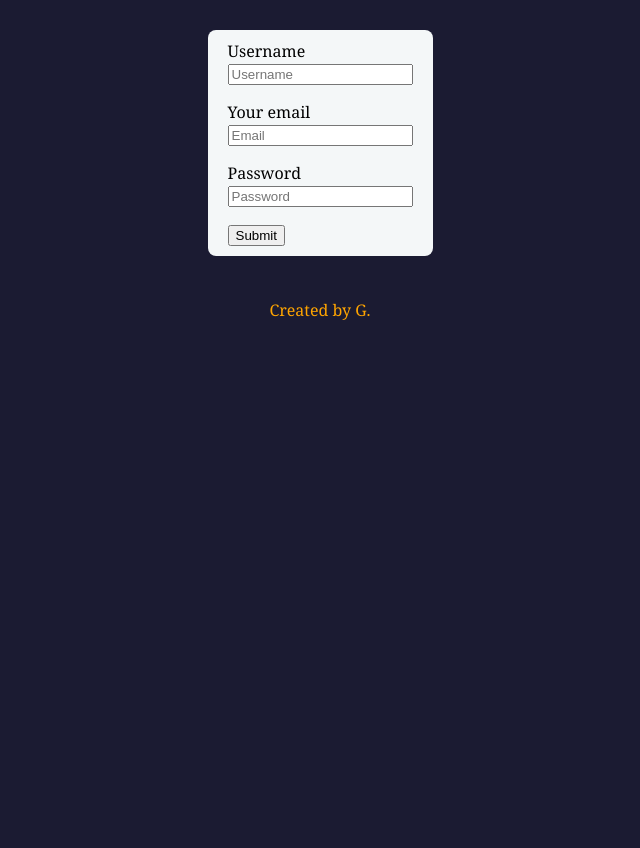
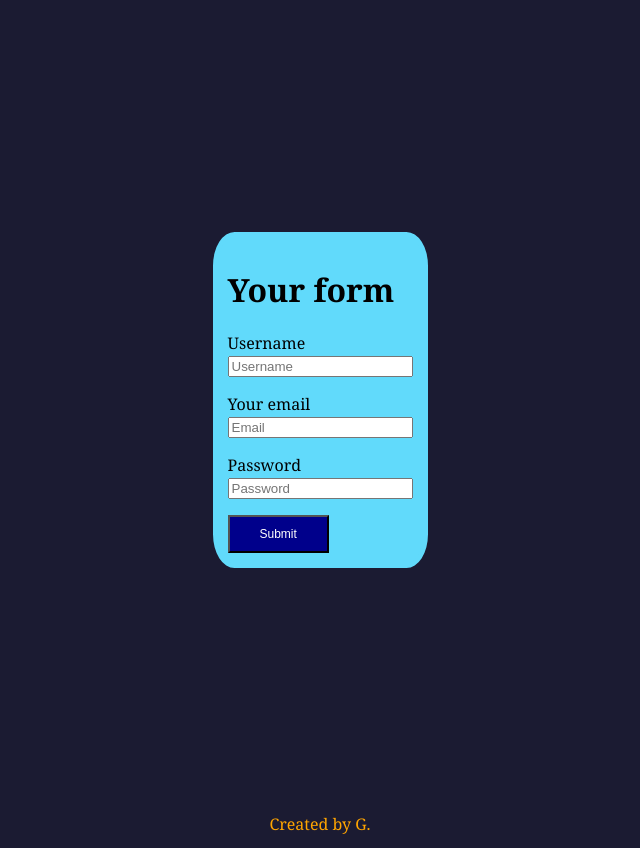
Before and after one commit to Made-By-J-Org/sync-lists, a React (Create React App) app: page / in a window 1280 px wide. Shown: the whole page, without its empty margins (320-960 px from the left). Built offline with nearby package versions, Linux system fonts and the light colour scheme.

Commit message:
working form with styles

```diff
--- a/src/App.css
+++ b/src/App.css
@@ -32,33 +32,60 @@
   from {
     transform: rotate(0deg);
   }
+
   to {
     transform: rotate(360deg);
   }
 }
 
-body{
+body {
   width: 100%;
   height: 100vh;
   margin: 0;
   background-color: #1b1b32;
-  color:aliceblue;
-  font-family:Georgia, 'Times New Roman', Times, serif;
+  color: black;
+  font-family: Georgia, 'Times New Roman', Times, serif;
   font-size: 16px;
 }
 
-.form  {
-  /* background-color:red; */
-  color: black;
-  max-width: fit-content;
-  margin:  30px auto;
-  padding: 10px 20px;
-  background: #f4f7f8;
-  border-radius: 8px;
+.wrapper {
+  margin: 0 auto;
+  width: 100%;
+  max-width: 1140px;
+  min-height: 100vh;
+  display: flex;
+  align-items: center;
+  justify-content: center;
+  flex-direction: column;
 }
 
-footer{
+
+.form {
+  padding: 10px;
+  background-color: #61dafb;
+  border: 5px #61dafb solid;
+  border-radius: 10%;
+}
+
+footer {
   text-align: center;
   padding: 1%;
   color: orange
 }
+
+
+.custom-button {
+  background-color: darkblue;
+  color: white;
+  padding: 10px 30px;
+  text-align: center;
+  text-decoration: none;
+  display: inline-block;
+  font-size: 12px;
+  cursor: pointer;
+}
+
+.custom-button.hovered {
+  background-color: white;
+  color: #4caf50;
+}
--- a/src/App.js
+++ b/src/App.js
@@ -3,85 +3,21 @@ import React, { useState, useEffect } from 'react';
 export default App;
 
 function App() {
-  // const emailRegex = new RegExp(
-  //   '^[a-zA-Z0-9._:$!%-]+@[a-zA-Z0-9.-]+.[a-zA-Z]$');
-
-  // const personalInfoRegex = new RegExp(
-  //   '^[a-zA-Z]'
-  // );
-
-
-  // const [name, setName] = useState('');
-  // const [surname, setSurname] = useState('');
-  // const [gender, setGender] = useState('');
-  // const [email, setEmail] = useState('');
-  // const [message, setMessage] = useState('');
-  // const [agrement, setAgrement] = useState('');
-  // const [isNameOk, setIsNameOk] = useState(false);
-  // const [isSurnameOk, setIsSurnameOk] = useState(false);
-  // const validateEmail = (e) => {
-  //   const valueForEmail = (e.target.value);
-  //   setEmail(valueForEmail)
-  //   console.log("1", emailRegex.test(valueForEmail))
-
-  //   if (emailRegex.test(valueForEmail)) {
-  //     console.log("2", email, valueForEmail,)
-  //   } else {
-  //     console.log("change an email")
-  //   }
-
-  // }
-  // function validatePersonalInfo(personalInfo, wichOne) {
-  //   if (personalInfoRegex.test(personalInfo)) {
-  //     if (wichOne === "name") {
-  //       setIsNameOk(true)
-  //     } else {
-  //       setIsSurnameOk(true)
-  //     }
-  //   } else {
-  //     console.log("wrong ", wichOne)
-  //   }
-
-  // }
-
-
-  // const handleSubmit = () => {
-
-  //   if (name != "") {
-  //     validatePersonalInfo(name, "name")
-  //   } else {
-  //     console.log("warrning, name is empty")
-  //   };
-  //   if (surname != "") {
-  //     validatePersonalInfo(surname, "surname")
-  //   } else {
-  //     console.log("warrning, Surname is empty")
-  //   };
-  //   if (gender != "") {
-  //     console.log(name, surname, gender, email, message, agrement)
-  //   } else {
-  //     console.log("warrning, gender is empty")
-  //   };
-  //   if (message != "") {
-  //     console.log(name, surname, gender, email, message, agrement)
-  //   } else {
-  //     console.log("warrning, Message is empty")
-  //   };
-  //   if (agrement != "") {
-  //     console.log(name, surname, gender, email, message, agrement)
-  //   } else {
-  //     console.log("warrning, agrement is empty")
-  //   };
-  //   if (email != "") {
-  //     console.log(name, surname, gender, email, message, agrement)
-  //   } else {
-  //     console.log("warrning, Email is empty")
-  //   };
 
   const initialValues = { username: "", email: "", password: "" };
   const [formValues, setFormValues] = useState(initialValues);
   const [formErrors, setFormErrors] = useState({});
   const [isSubmit, setIsSubmit] = useState(false);
+  const [isHovered, setIsHovered] = useState(false);
+
+  const handleMouseEnter = () => {
+    setIsHovered(true);
+  };
+
+  const handleMouseLeave = () => {
+    setIsHovered(false);
+  };
+  const buttonClass = isHovered ? 'hovered' : '';
 
   const handleChange = (e) => {
     const { name, value } = e.target;
@@ -115,16 +51,18 @@ function App() {
 
     if (!values.password) {
       errors.password = "Password is required!";
+    } else if (values.password < 5) {
+      errors.passowrd = "Passowrd must be more than 5 characters";
     }
     return errors;
   };
 
   return (
     <React.Fragment>
-
-      <div className='form'>
+      <div className='wrapper'>
         {/* <pre>{JSON.stringify(formValues, undefined, 2)}</pre> */}
-        <form onSubmit={handleSubmit}>
+        <form onSubmit={handleSubmit} className="form">
+          <h1>Your form</h1>
           <label>
             Username
             <br></br>
@@ -132,8 +70,6 @@ function App() {
               type="text" name="username" placeholder='Username' value={formValues.username} onChange={handleChange} />
           </label>
           <p> {formErrors.username} </p>
-
-
           <lable>Your email<br></br>
             <input type="email" name="email" placeholder='Email' value={formValues.email} onChange={handleChange}></input>
           </lable><br></br>
@@ -142,43 +78,13 @@ function App() {
             <input type="password" name="password" placeholder='Password' value={formValues.password} onChange={handleChange} />
           </label> <br></br>
           <p> {formErrors.password} </p>
-
-          <button type="submit" >
+          <button type="submit" className={`custom-button ${buttonClass}`}
+            onMouseEnter={handleMouseEnter}
+            onMouseLeave={handleMouseLeave}>
             Submit
           </button>
         </form>
       </div>
-      {/* </div>
-      <div className='form'>
-        <input type="radio" name="gender" value="male" onChange={(e) => setGender(e.target.value)} required={true} />Mr
-        <input type="radio" name="gender" value="female" onChange={(e) => setGender(e.target.value)} required={true} />Mrs
-        <br></br>
-        <label>
-          First Name
-          <br></br>
-          <input
-            type="text"
-            onChange={(e) => setName(e.target.value)} />
-        </label>
-        <br />
-        <label className='preview'>Surname<br></br>
-          <input type="text" name="surname" onChange={(e) => setSurname(e.target.value)} required={true} />
-         <br></br> <span>{isSurnameOk && "It's wrong"}</span><br></br>
-        </label> <br></br>
-        <lable>Your email<br></br>
-          <input type="email" name="email" onChange={(e) => setEmail(e.target.value)} required={true}></input>
-        </lable><br></br>
-        <label> Your Message </label><br></br>
-        <textarea rows="4" cols="18" name="message" placeholder="Enter your message here" onChange={(e) => setMessage(e.target.value)}></textarea><br></br>
-        <label>Are you agree to send this form</label><br></br>
-        <input type='checkbox' name="agrement" value="yes" onChange={(e) => setAgrement(e.target.value)} required={true}></input> i said yes <br></br>
-
-        <button type="button" onClick={handleSubmit}>
-          Submit
-        </button>
-
-      </div> */}
-
 
       <footer>
         Created by G.
```
